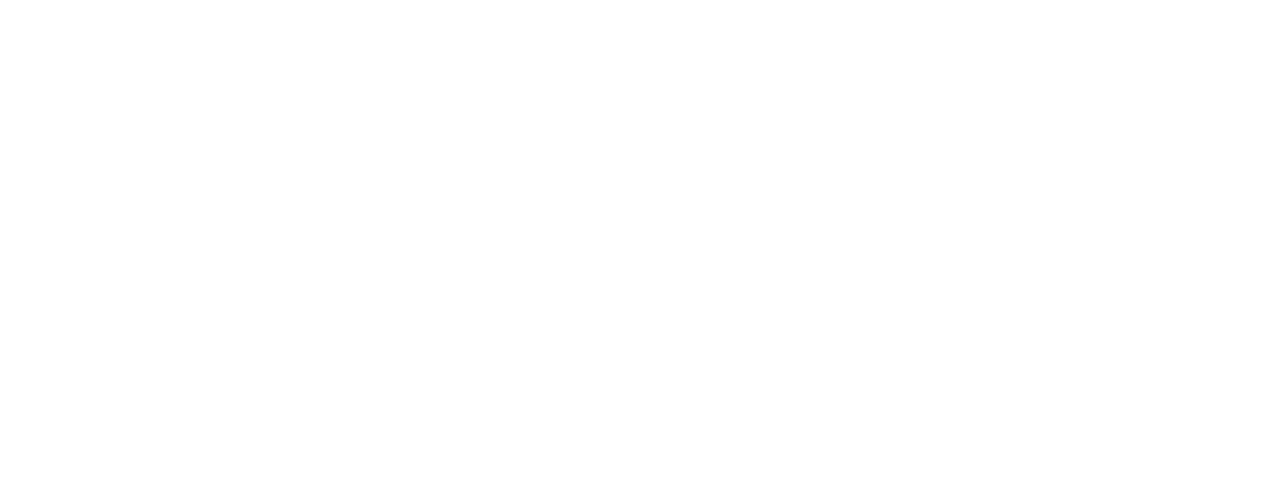
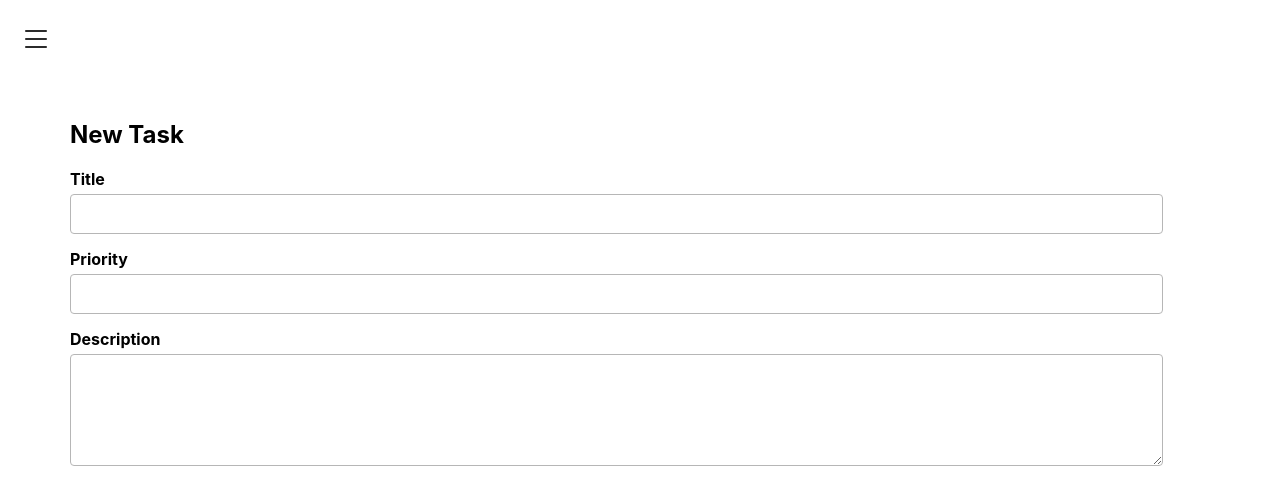
Before and after one commit to PASRoxo/TaskManager, a React (Create React App) app: page /newTask in a window 1280 px wide. Before the commit this address had no page. Shown: the top 504 px of the page. Built offline with nearby package versions, Linux system fonts and the light colour scheme.

Commit message:
Task form view (new task and details)

```diff
--- a/src/Components/Tasks/TaskForm.tsx
+++ b/src/Components/Tasks/TaskForm.tsx
@@ -1,7 +1,85 @@
+import { useLocation, useParams } from "react-router-dom";
+import { Task } from "../../Features/tasksSlice";
+import { useSelector } from "react-redux";
+import { RootState } from "../../store";
+import { useEffect, useState } from "react";
+
 function TasksForm() {
+    const { id } = useParams();
+    const location = useLocation();
+    const tasks: Task[] = useSelector((state: RootState) => state.tasksSlice.tasks);
+
+    const task = id ? tasks.find(task => task.id === Number(id)) : null;
+
+    const isDisabled = !!id;
+
+    const [title, setTitle] = useState('');
+    const [priority, setPriority] = useState('');
+    const [description, setDescription] = useState('');
+
+    useEffect(() => {
+        if (task) {
+            setTitle(task.title || '');
+            setPriority(task.priority || '');
+            setDescription(task.description || '');
+        } else {
+            setTitle('');
+            setPriority('');
+            setDescription('');
+        }
+    }, [task]);
+
     return (
-        <div className='TasksForm'>
-            Form
+        <div className='TaskForm'>
+            {location.pathname === '/newTask' ? (
+                <div>
+                    <h2>New Task</h2>
+                </div>
+            ) : id ? (
+                <div>
+                    <h2>{task?.title}</h2>
+                </div>
+            ) : (
+                <div>Invalid Route</div>
+            )}
+            <form>
+                <div className='form-group'>
+                    <label className="form-label">Title</label>
+                    <input
+                        name="titleInput"
+                        value={title}
+                        onChange={e => setTitle(e.target.value)}
+                        className="form-control"
+                        type="text"
+                        disabled={isDisabled}
+                    />
+                </div>
+
+                <div className='form-group'>
+                    <label className="form-label">Priority</label>
+                    <input
+                        name="prioritySelect"
+                        value={priority}
+                        onChange={e => setPriority(e.target.value)}
+                        className="form-control"
+                        type="text"
+                        disabled={isDisabled}
+                    />
+                </div>
+
+                <div className='form-group'>
+                    <label className="form-label">Description</label>
+                    <textarea
+                        name="descriptionInput"
+                        value={description}
+                        onChange={e => setDescription(e.target.value)}
+                        rows={5}
+                        className="form-control"
+                        disabled={isDisabled}
+                    />
+                </div>
+
+            </form>
         </div>
     )
 }
--- a/src/Components/Tasks/Tasks.css
+++ b/src/Components/Tasks/Tasks.css
@@ -1,4 +1,5 @@
-.ToDoList {
+/***************** List *****************/
+.ToDoList, .TaskForm {
     width: 100%;
     margin: 0 auto;
     padding: 20px;
@@ -47,3 +48,33 @@
     color: #555;
     margin-top: 10px;
 }
+
+/***************** Form *****************/
+.TaskForm {
+    display: flex;
+    flex-direction: column;
+}
+
+.form-group {
+    margin-bottom: 15px;
+}
+
+.form-label {
+    font-weight: bold;
+    margin-bottom: 5px;
+    display: block;
+}
+
+.form-control {
+    width: 90%;
+    padding: 10px;
+    font-size: 16px;
+    border: 1px solid #b6b6b6;
+    border-radius: 4px;
+    background-color: #fff;
+}
+
+.form-control:focus {
+    border-color: #2487f0;
+    outline: none;
+}
--- a/src/Components/Tasks/TasksList.tsx
+++ b/src/Components/Tasks/TasksList.tsx
@@ -26,7 +26,7 @@ function TasksList() {
                 To Do List
             </h2>
 
-            <Link to={'/taskForm'} className='add-task-button'>
+            <Link to={'/newTask'} className='add-task-button'>
                 <span className="plus-icon">+</span> Add New Task
             </Link>
 
--- a/src/Features/tasksSlice.tsx
+++ b/src/Features/tasksSlice.tsx
@@ -24,10 +24,7 @@ export interface Task {
     id: number;
     title: string;
     priority: string;
-    category: string;
     description: string;
-    startDate: string;
-    endDate: string;
 }
 
 const initialTasksState: tasksState = {
--- a/src/index.tsx
+++ b/src/index.tsx
@@ -28,7 +28,7 @@ const router = createBrowserRouter([
         element: <TaskForm />,
       },
       {
-        path: '/taskForm',
+        path: '/newTask',
         element: <TaskForm />,
       },
     ]
```
